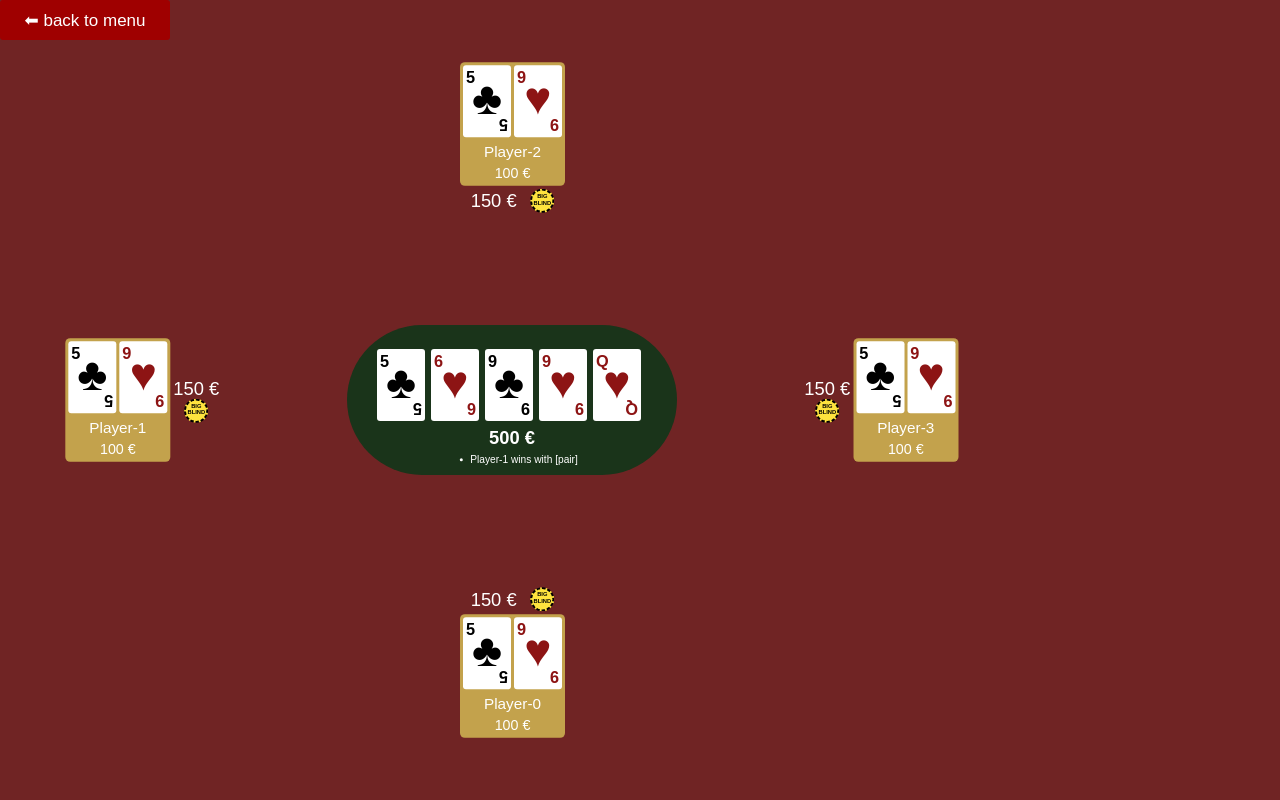
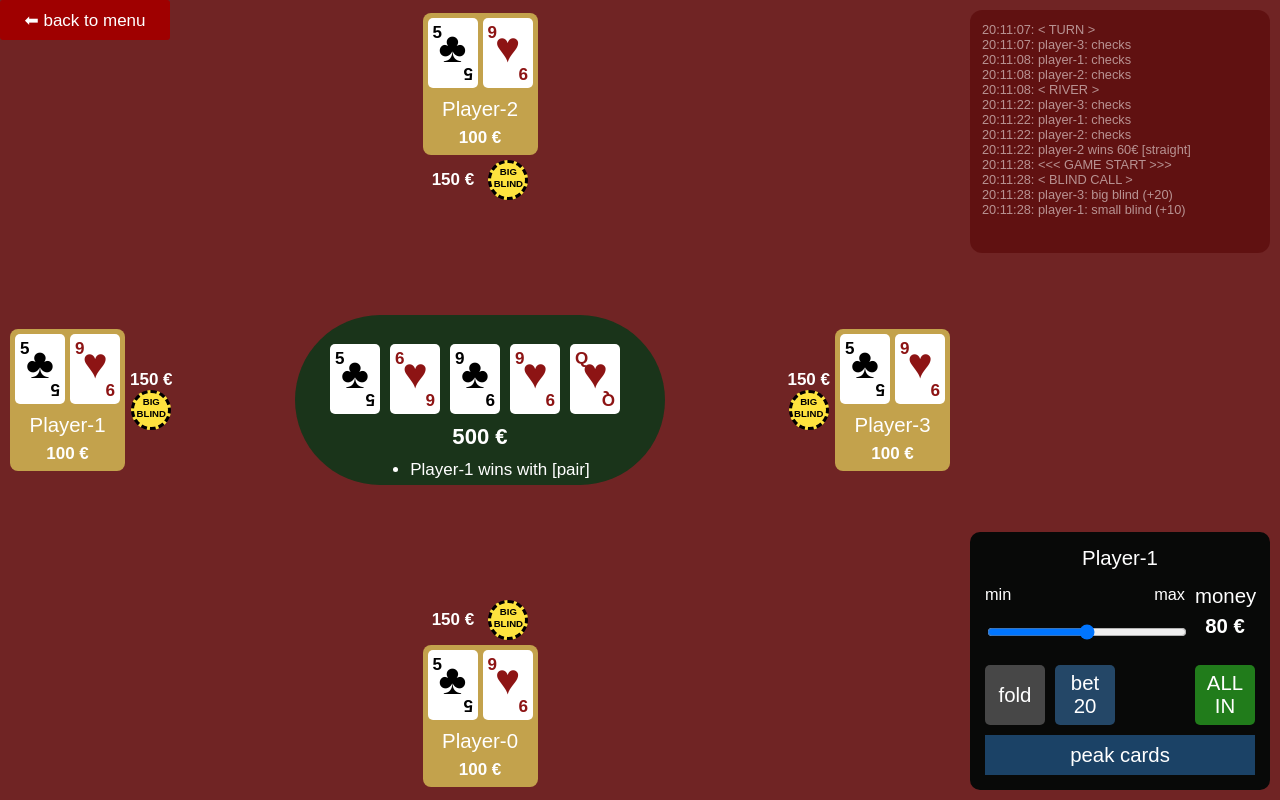
Before and after one commit to babakjalilian/poker, a React (Create React App) app: page / in a window 1280 px wide. Both pictures are taken after a click on the element "play!". Shown: the top 800 px of the page. Built offline with nearby package versions, Linux system fonts and the light colour scheme.

Commit message:
fix resize screen issues

```diff
--- a/src/App.scss
+++ b/src/App.scss
@@ -26,9 +26,12 @@ body {
   color: white;
   font-family: Arial, Helvetica, sans-serif;
   font-size: 17px;
+  min-width: 1130px;
 }
 
 .game-background {
+  display: flex;
+  justify-content: space-evenly;
   min-height: 600px;
   min-width: 900px;
   background-color: var(--bg-red);
@@ -43,7 +46,7 @@ body {
 
 .gameTable,
 .card-container {
-  transform: scale(0.6);
+  //   transform: scale(0.6);
 }
 /* @media screen and (max-width: 1200px) {
 } */
--- a/src/components/game/Game.scss
+++ b/src/components/game/Game.scss
@@ -20,8 +20,8 @@ $white-color: #ffffff;
     position: absolute;
     top: 100px;
     bottom: 100px;
-    right: 100px;
-    left: 100px;
+    right: 60px;
+    left: 60px;
     justify-self: center;
     align-self: center;
     // position: relative;
@@ -32,25 +32,26 @@ $white-color: #ffffff;
     box-shadow: 0px 0px 50px 0px rgba(0, 0, 0, 0.75), inset 0px 0px 22px 2px rgba(0, 0, 0, 0.75);
     // box-shadow: 10px 10px 200px 0px rgba(0, 0, 0, 0.55), inset 0px 0px 18px 4px rgba(0, 0, 0, 0.75);
   }
-  .inside-ring {
-    position: absolute;
-    top: 190px;
-    bottom: 190px;
-    right: 240px;
-    left: 240px;
-    border: 5px rgba($white-color, 0.2) solid;
-    justify-self: center;
-    align-self: center;
-    border-radius: 180px;
-    // transform: translate(-50%, -50%);
-  }
+
+  //   .inside-ring {
+  //     position: absolute;
+  //     top: 190px;
+  //     bottom: 190px;
+  //     right: 210px;
+  //     left: 210px;
+  //     border: 5px rgba($white-color, 0.2) solid;
+  //     justify-self: center;
+  //     align-self: center;
+  //     border-radius: 180px;
+  //     // transform: translate(-50%, -50%);
+  //   }
 
   .outside-ring {
     position: absolute;
     top: 150px;
     bottom: 150px;
-    right: 160px;
-    left: 160px;
+    right: 120px;
+    left: 120px;
 
     // position: absolute;
     // width: calc(100% - 100px);
@@ -77,7 +78,7 @@ $white-color: #ffffff;
   .card-container-midleft {
     position: absolute;
     // top: 50%;
-    left: 1%;
+    left: 5px;
     // transform: translate(-50%, -50%);
     // width: 200px;
     // height: 200px;
@@ -87,7 +88,7 @@ $white-color: #ffffff;
   .card-container-midright {
     position: absolute;
     // top: 50%;
-    right: 1%;
+    right: 5px;
     // transform: translate(50%, -50%);
     // width: 200px;
     // height: 200px;
--- a/src/components/game/Game.tsx
+++ b/src/components/game/Game.tsx
@@ -21,22 +21,22 @@ const Game: React.FC<GameProps> = observer(() => {
             <div className="poker-container">
                 <div className="poker-table"></div>
                 <div className="outside-ring"></div>
-                <div className="inside-ring"></div>
-                <div className="card-container card-container-topmid">
+                {/* <div className="inside-ring"></div> */}
+                <div className="card-container card-container-topmid player-2">
                     <Player playerId={2} />
                 </div>
-                <div className="card-container card-container-midleft">
+                <div className="card-container card-container-midleft player-1">
                     <Player playerId={1} />
                 </div>
 
-                <div>
+                <div className="game-table">
                     <GameTable />
                 </div>
 
-                <div className="card-container card-container-midright">
+                <div className="card-container card-container-midright player-3">
                     <Player playerId={3} />
                 </div>
-                <div className="card-container card-container-botmid">
+                <div className="card-container card-container-botmid player-0">
                     <Player playerId={0} />
                 </div>
             </div>
--- a/src/components/game/card/Card.scss
+++ b/src/components/game/card/Card.scss
@@ -1,6 +1,6 @@
 .card {
-  width: 80px;
-  height: 120px;
+  width: 50px;
+  height: 70px;
   border-radius: 5px;
   background-color: white;
   padding: 5px 5px;
@@ -36,7 +36,7 @@
 
   .card-value {
     text-align: left;
-    font-size: 1.6em;
+    font-size: 1em;
     z-index: 900;
     font-weight: 600;
 
@@ -50,7 +50,7 @@
     flex: 1;
     justify-content: center;
     align-items: center;
-    font-size: 4.5em;
+    font-size: 2.5em;
     margin-top: -30px;
     margin-bottom: -20px;
   }
--- a/src/components/game/game-log/GameLog.scss
+++ b/src/components/game/game-log/GameLog.scss
@@ -1,5 +1,6 @@
 .game-log {
-  background-color: var(--bg-darkgreen);
+  opacity: 0.5;
+  background-color: #520000;
   color: white;
   height: 100%;
   text-align: left;
--- a/src/components/game/game-table/GameTable.scss
+++ b/src/components/game/game-table/GameTable.scss
@@ -1,7 +1,7 @@
 .gameTable {
   position: relative;
-  width: 550px;
-  height: 250px;
+  width: 370px;
+  height: 170px;
   border-radius: 500px;
   padding-top: 1.5rem;
   box-sizing: border-box;
@@ -21,7 +21,7 @@
 
   .tableInfo {
     margin-top: 10px;
-    font-size: 1.8em;
+    font-size: 1.3em;
     font-weight: 600;
   }
 
--- a/src/components/game/player/Player.scss
+++ b/src/components/game/player/Player.scss
@@ -36,14 +36,15 @@
       }
 
       .playerName {
-        font-size: 1.5em;
+        font-size: 1.2em;
         margin: 10px 10px 7px 10px;
         text-align: center;
         color: white;
       }
 
       .playerMoneyLeft {
-        font-size: 1.4em;
+        font-size: 1em;
+        font-weight: bold;
         margin-bottom: 2px;
         text-align: center;
         color: white;
@@ -53,7 +54,8 @@
   }
 
   .playerBet {
-    font-size: 1.8em;
+    font-size: 1em;
+    font-weight: bold;
     text-align: center;
     color: white;
     display: flex;
```
